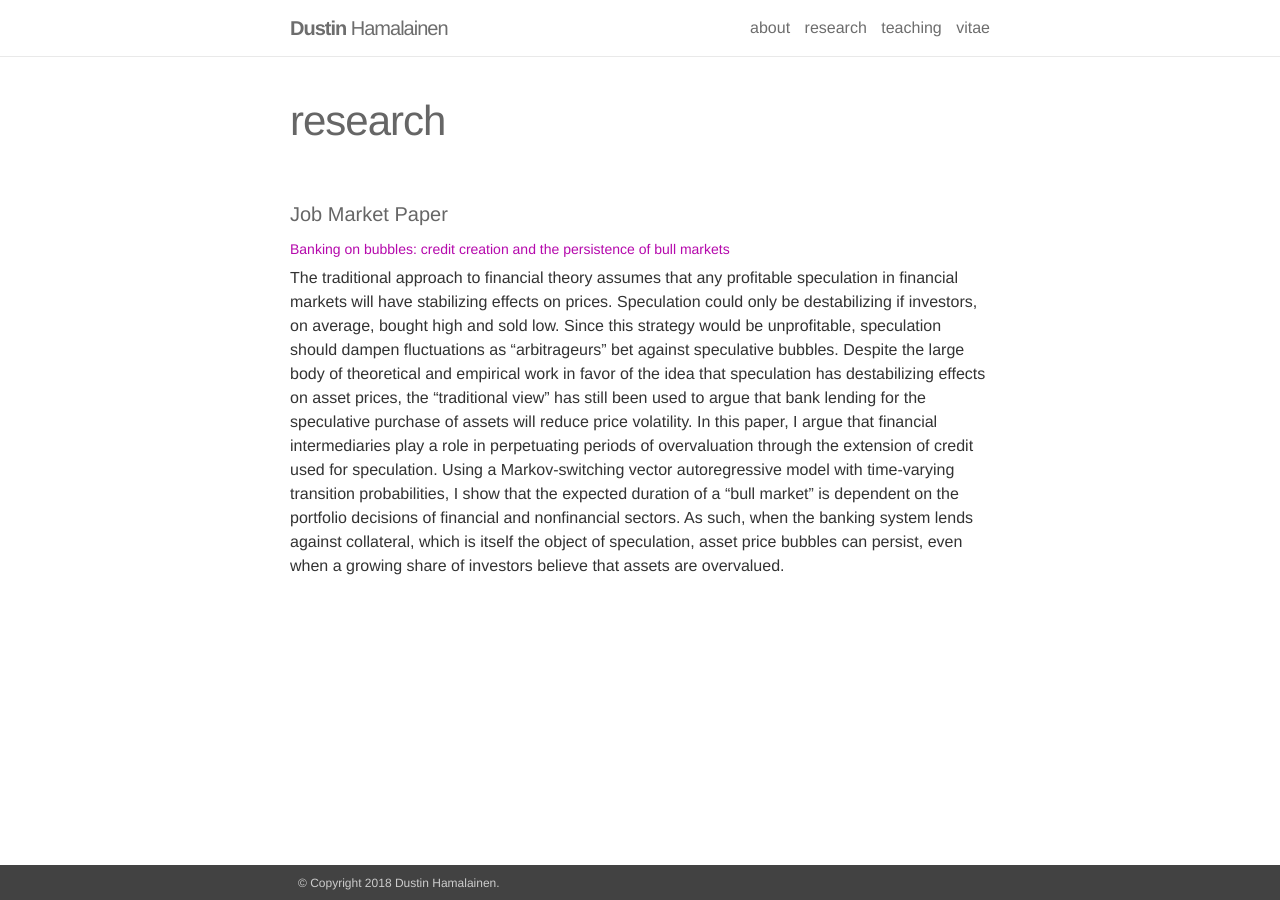
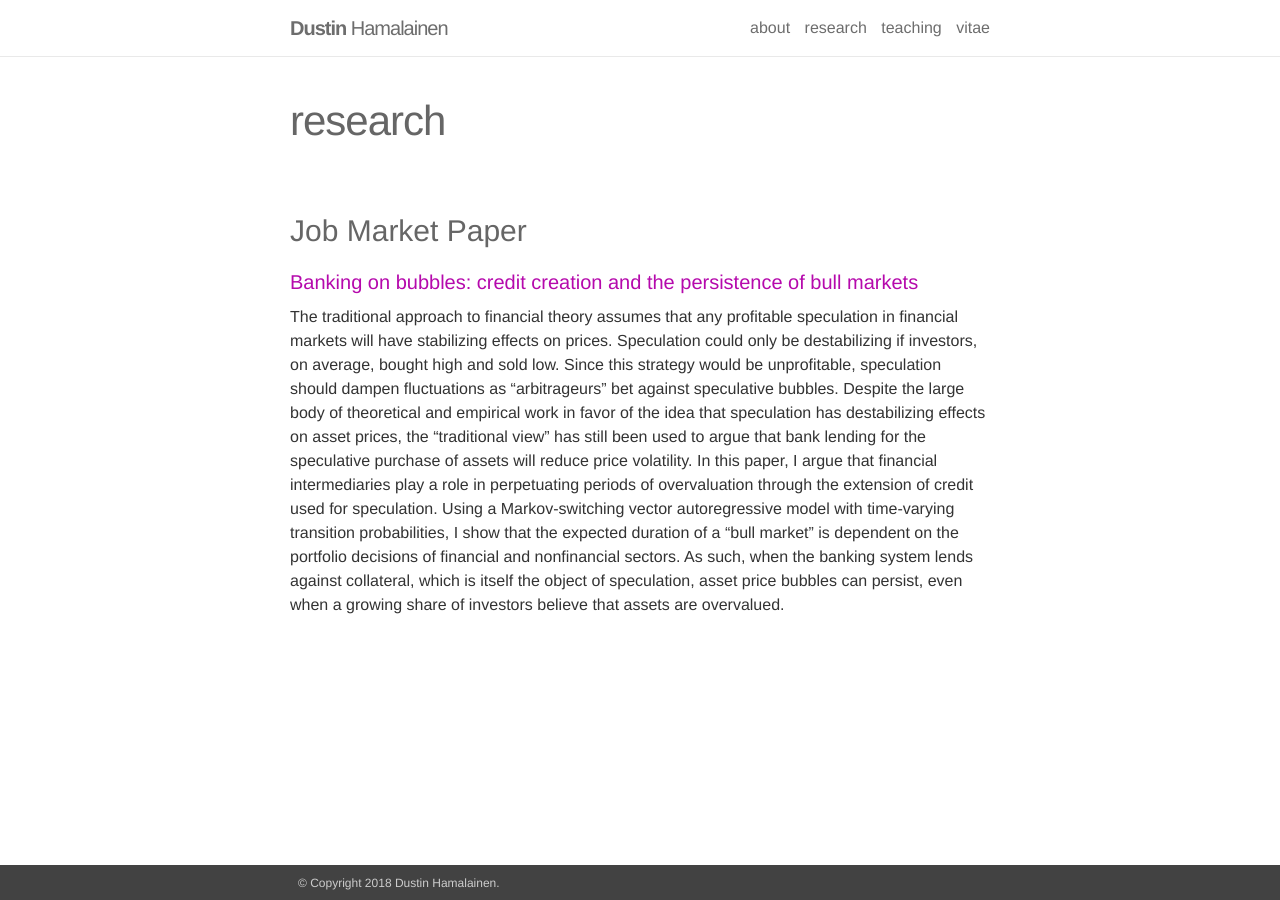
Before and after one commit to dustinhh/dustinhh.github.io, a Jekyll site: the page built from _pages/research.md, in a window 1280 px wide. Built offline with Jekyll 4.4.1, drawn with Linux system fonts in a browser that asks for light colours.

```diff
--- a/_pages/research.md
+++ b/_pages/research.md
@@ -5,8 +5,8 @@ permalink: /research/
 description:
 ---
 
-#### Job Market Paper
+### Job Market Paper
 
-##### [Banking on bubbles: credit creation and the persistence of bull markets](https://drive.google.com/file/d/1ZteOGfCt_-VXa2qAfsjicXbliVqRMG8v/view?usp=sharing)
+#### [Banking on bubbles: credit creation and the persistence of bull markets](https://drive.google.com/file/d/1ZteOGfCt_-VXa2qAfsjicXbliVqRMG8v/view?usp=sharing)
 
 The traditional approach to financial theory assumes that any profitable speculation in financial markets will have stabilizing effects on prices.  Speculation could only be destabilizing if investors, on average, bought high and sold low. Since this strategy would be unprofitable, speculation should dampen fluctuations as “arbitrageurs” bet against speculative bubbles. Despite the large body of theoretical and empirical work in favor of the idea that speculation has destabilizing effects on asset prices, the “traditional view” has still been used to argue that bank lending for the speculative purchase of assets will reduce price volatility. In this paper, I argue that financial intermediaries play a role in perpetuating periods of overvaluation through the extension of credit used for speculation. Using a Markov-switching vector autoregressive model with time-varying transition probabilities, I show that the expected duration of a “bull market” is dependent on the portfolio decisions of financial and nonfinancial sectors. As such, when the banking system lends against collateral, which is itself the object of speculation, asset price bubbles can persist, even when a growing share of investors believe that assets are overvalued.
```
